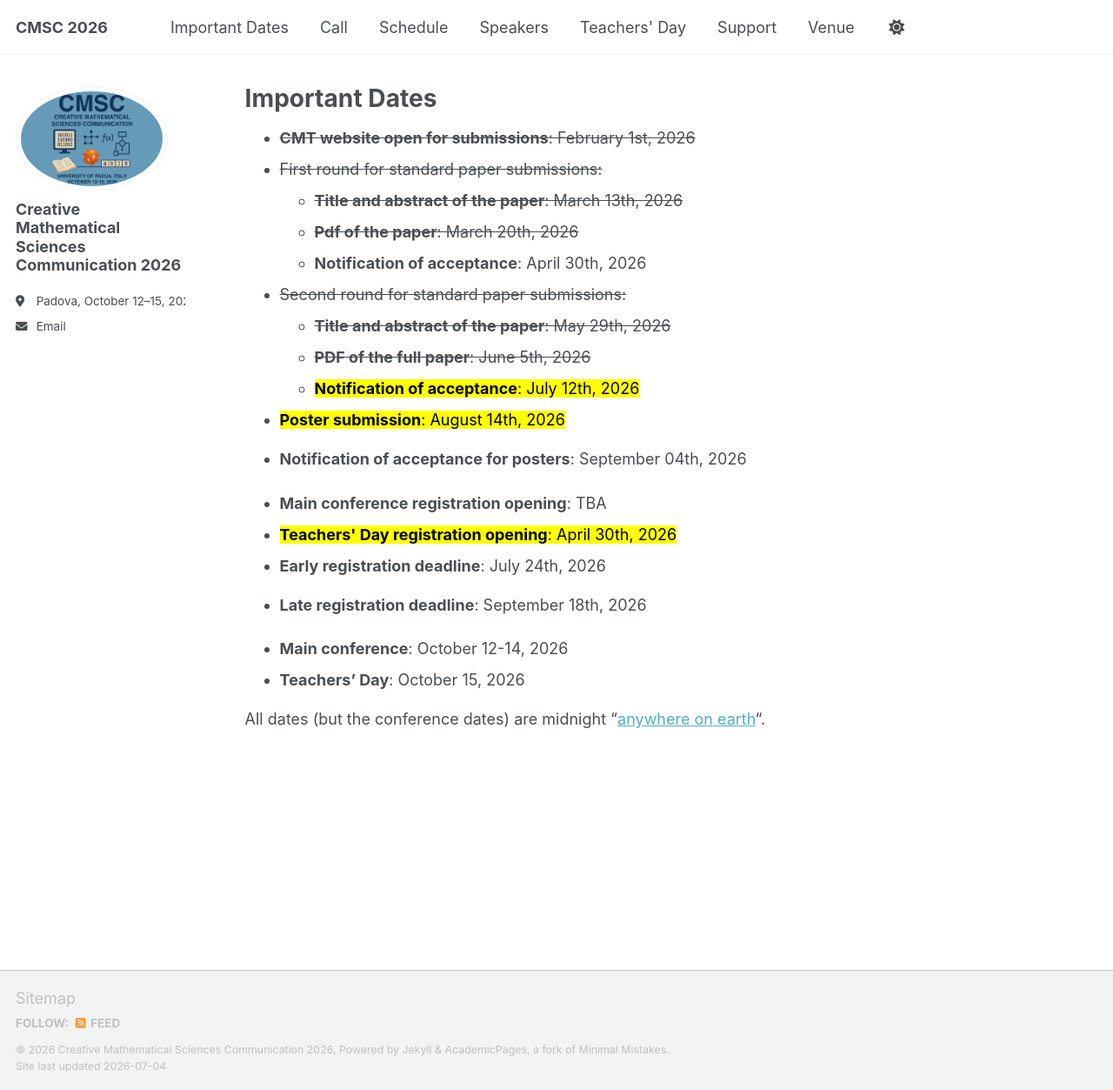
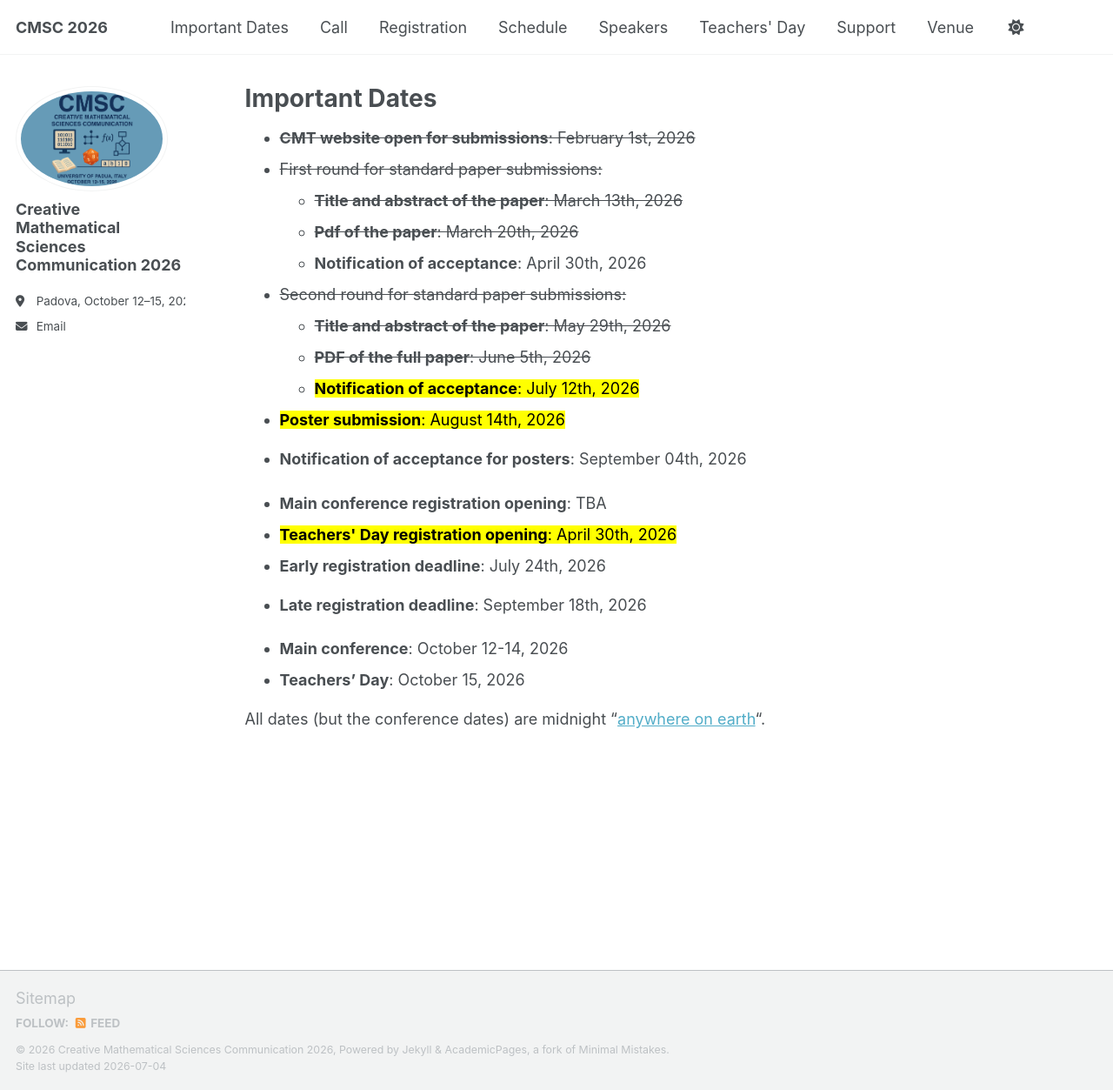
Before and after one commit to CMSC2026/cmsc2026.github.io, a Jekyll site: the page built from _pages/dates.md, in a window 1280 px wide and 1253 px high. Shown: the whole window at 87% size. Built offline with Jekyll 4.4.1, drawn with Linux system fonts in a browser that asks for light colours; a script that is not in the unit is left out.

Commit message:
Add Registration link to navigation

```diff
--- a/_data/navigation.yml
+++ b/_data/navigation.yml
@@ -15,6 +15,9 @@ main:
   - title: "Call"
     url: /call/
 
+  - title: "Registration"
+    url: /registration/
+
   - title: "Schedule"
     url: /schedule/
 
```
